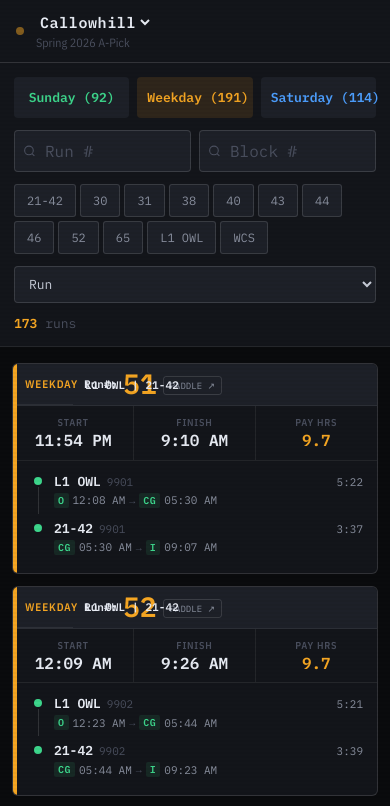
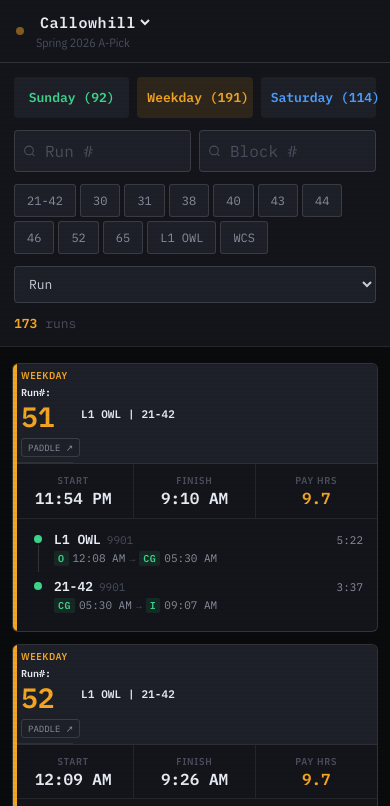
Before and after one commit to deenersin-png/paddle, a website: page index.html in a window 390 px wide. Shown: the top 806 px of the page. Drawn offline with nearby package versions, Linux system fonts and the light colour scheme.

```diff
--- a/index.html
+++ b/index.html
@@ -389,12 +389,19 @@ header {
 @media (max-width: 768px) {
   .card-head-top {
     justify-content: flex-start;
-    gap: 6px;
-    padding: 6px 12px;
+    gap: 4px;
+    padding: 5px 8px;
+    flex-wrap: wrap;
+  }
+
+  .run-day {
+    font-size: 10px;
+    letter-spacing: .06em;
   }
 
   .run-num-label {
     display: inline;
+    font-size: 10px;
   }
 
   .run-num {
@@ -404,6 +411,14 @@ header {
   .btn-paddle {
     font-size: 8px;
     padding: 2px 4px;
+  }
+
+  .card-head-bottom {
+    padding: 4px 8px;
+  }
+
+  .run-routes {
+    font-size: 10px;
   }
 }
 
@@ -483,7 +498,7 @@ header {
   font-size:10px;
   color:var(--mid);
   display: flex;
-  justify-content: center;
+  justify-content: flex-start;
   gap: 2px;
 }
 
```
